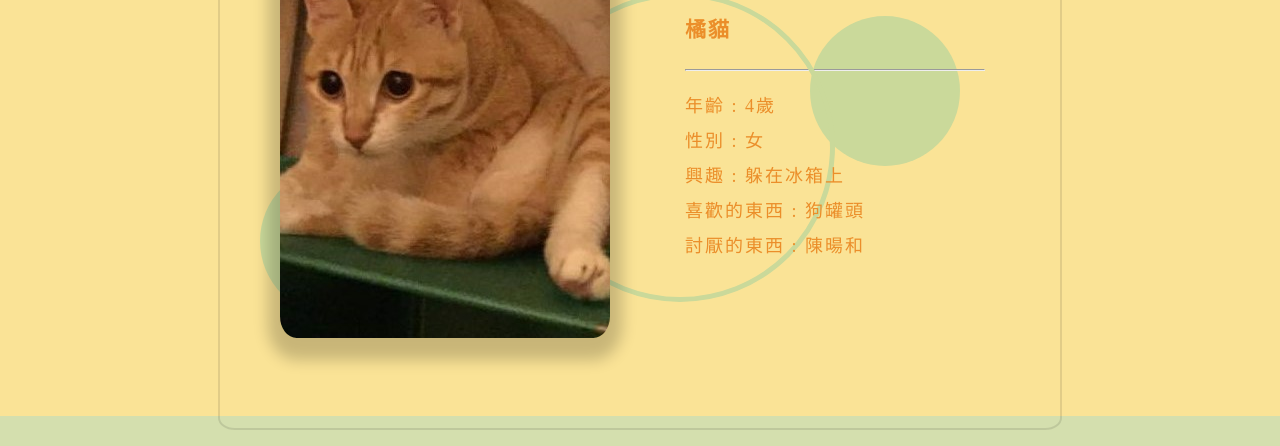
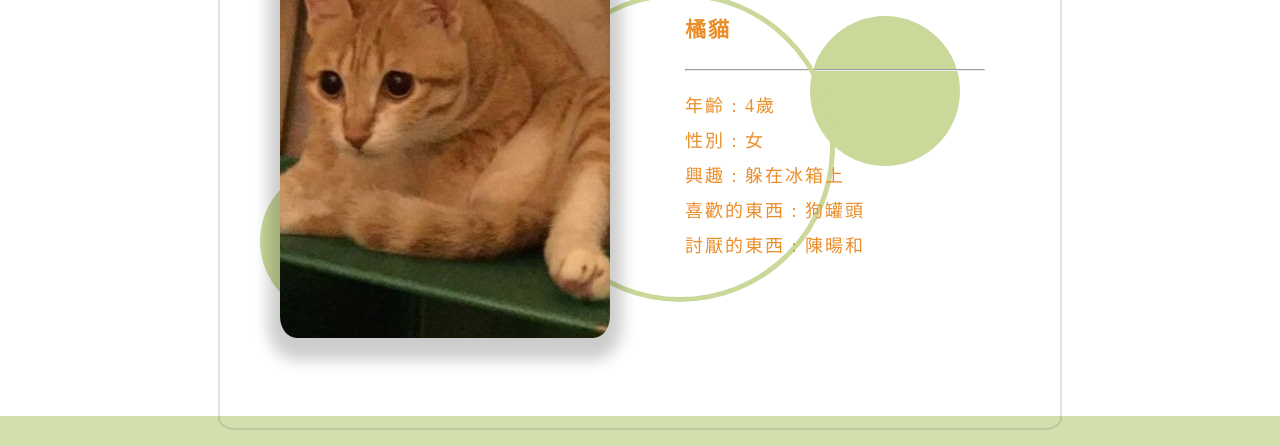
Before and after one commit to chenyangho/catthing, a plain HTML site: page index.html in a window 1280 px wide. Shown: the part 354-800 px from the top of the page. Drawn offline with Linux system fonts and the light colour scheme.

Commit message:
Add files via upload

```diff
--- a/css/CatCard.css
+++ b/css/CatCard.css
@@ -12,7 +12,7 @@ html,body{
 }
 
 body{
-    background-color: #FAE396;
+    /* background-color: #FAE396; */
     border-top: solid 30px #D4DFAE;
     border-bottom: solid 30px #D4DFAE;
     box-sizing: border-box;
```
Also changed, not shown: css/card.css (line endings or trailing spaces).
